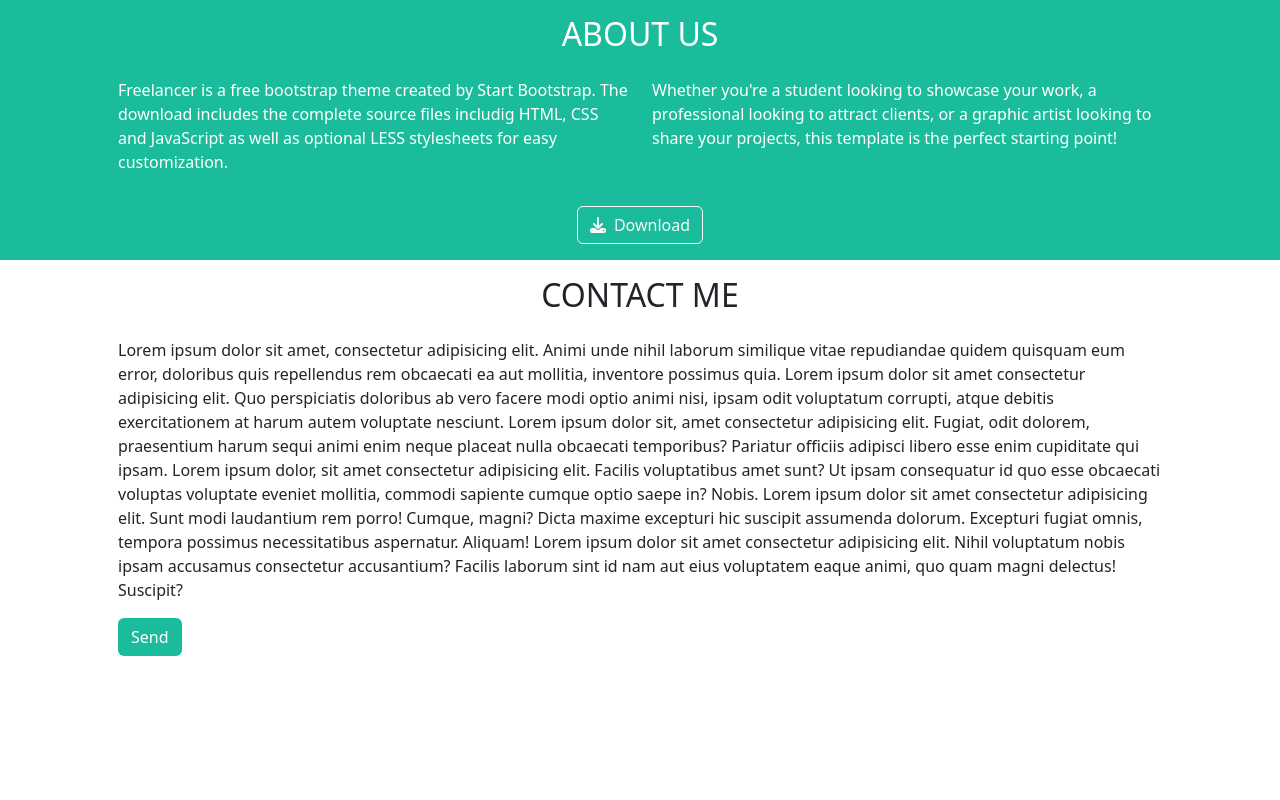
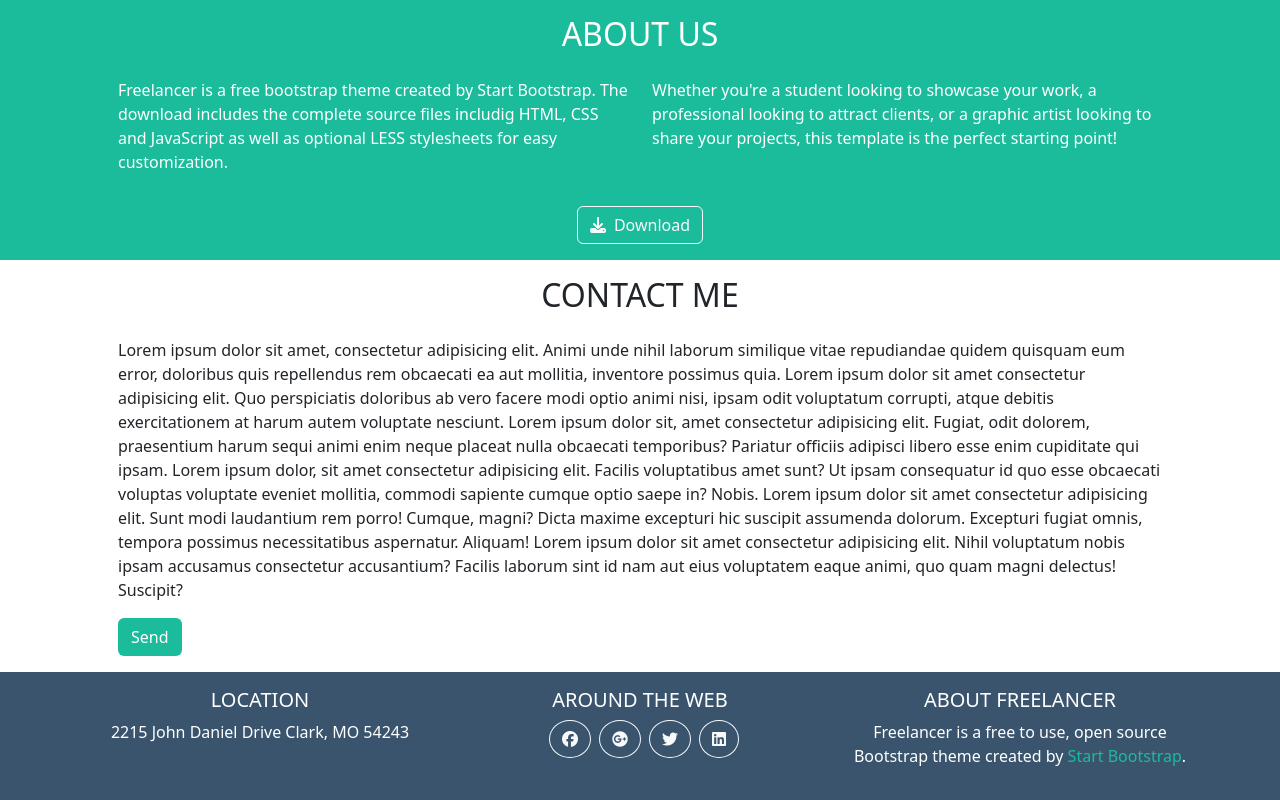
Before and after one commit to simone-danzeri/html-css-bootstrap-freelancer, a plain HTML site: page index.html in a window 1280 px wide. Shown: the part 663-1463 px from the top of the page. Before the commit the page ends 1335 px from the top, so only its background shows below. Drawn offline with nearby package versions, Linux system fonts and the light colour scheme.

Commit message:
feat: add section where to find us

```diff
--- a/index.html
+++ b/index.html
@@ -79,6 +79,37 @@
             </div>
         </section>
     </main>
+    <footer>
+        <section class="ms-bg-lightblue py-3"> <!-- Sezione Where to find us-->
+            <div class="container">
+                <div class="row text-center">
+                    <div class="col-12 col-md-4">
+                        <div class="text-white">
+                            <h5>LOCATION</h5>
+                            <p class="mb-4">2215 John Daniel Drive Clark, MO 54243</p>
+                        </div>
+                    </div>
+                    <div class="col-12 col-md-4">
+                        <div class="text-white">
+                            <h5>AROUND THE WEB</h5>
+                            <div class="d-flex text-white justify-content-center mb-4">
+                                <button type="button" class="btn btn-outline-light ms-btn-round mx-2"><i class="fa-brands fa-facebook"></i></button>
+                                <button type="button" class="btn btn-outline-light ms-btn-round"><i class="fa-brands fa-google-plus"></i></button>
+                                <button type="button" class="btn btn-outline-light ms-btn-round mx-2"><i class="fa-brands fa-twitter"></i></button>
+                                <button type="button" class="btn btn-outline-light ms-btn-round"><i class="fa-brands fa-linkedin"></i></button>
+                            </div>
+                        </div>
+                    </div>
+                    <div class="col-12 col-md-4">
+                        <div class="text-white">
+                            <h5>ABOUT FREELANCER</h5>
+                            <p>Freelancer is a free to use, open source Bootstrap theme created by <a class="ms-text-color-green" href="#">Start Bootstrap</a>.</p>
+                        </div>
+                    </div>
+                </div>
+            </div>
+        </section>
+    </footer>
     <!-- Bootstrap JS-->
     <script src="https://cdn.jsdelivr.net/npm/bootstrap@5.3.3/dist/js/bootstrap.bundle.min.js" integrity="sha384-YvpcrYf0tY3lHB60NNkmXc5s9fDVZLESaAA55NDzOxhy9GkcIdslK1eN7N6jIeHz" crossorigin="anonymous"></script>
     <!-- /Bootstrap JS-->
--- a/style.css
+++ b/style.css
@@ -10,6 +10,19 @@
     background-color: #1abc9c;
 }
 
+.ms-bg-lightblue{
+    background-color: #3a546d;
+}
+
+/*---------------
+    TEXT COLORS
+---------------*/
+
+.ms-text-color-green{
+    color: #1abc9c;
+    text-decoration: none;
+}
+
 /*---------------
     BUTTONS
 ---------------*/
@@ -17,3 +30,7 @@
 .ms-btn-send{
     background-color: #1abc9c;
 }
+
+.ms-btn-round{
+    border-radius: 50%;
+}
```
